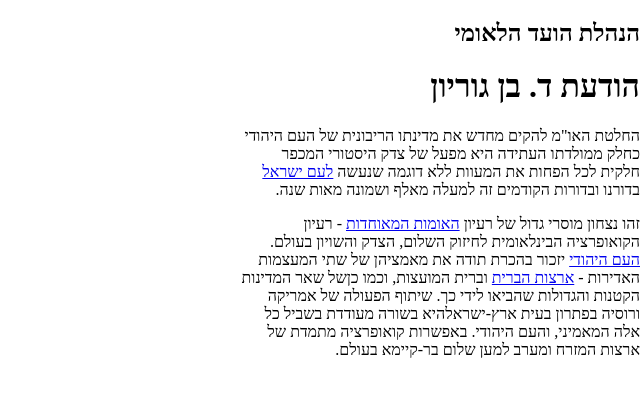
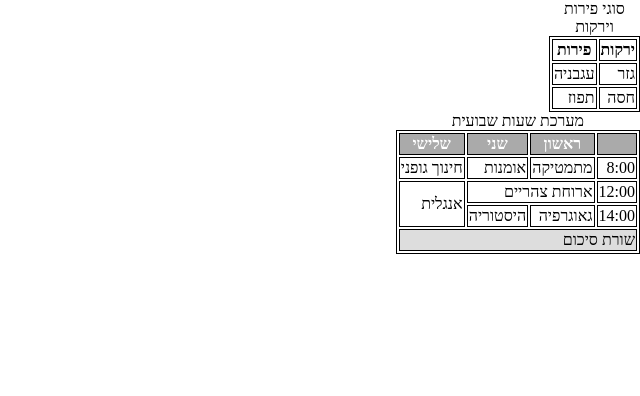
Before and after one commit to NitzanC07/html-css-practice, a plain HTML site: page index.html in a window 1280 px wide. Shown: the whole page, without its empty margins (640-1280 px from the left). Drawn offline with Linux system fonts and the light colour scheme.

Commit message:
Practice for lesson 4

```diff
--- a/index.html
+++ b/index.html
@@ -7,20 +7,59 @@
     <link rel="stylesheet" href="./styles.css" />
   </head>
   <body dir="rtl">
-    <h2>הנהלת הועד הלאומי</h2>
-    <h1>הודעת ד. בן גוריון</h1>
-    <p>
-      החלטת האו"מ להקים מחדש את מדינתו הריבונית של העם היהודי כחלק ממולדתו
-      העתידה היא מפעל של צדק היסטורי המכפר חלקית לכל הפחות את המעוות ללא דוגמה
-      שנעשה <a href="#">לעם ישראל</a> בדורנו ובדורות הקודמים זה למעלה מאלף ושמונה מאות שנה.
-    </p>
-    <p>
-      זהו נצחון מוסרי גדול של רעיון <a href="#">האומות המאוחדות</a> - רעיון הקואופרציה
-      הבינלאומית לחיזוק השלום, הצדק והשויון בעולם. <a href="#">העם היהודי</a> יזכור בהכרת תודה
-      את מאמציהן של שתי המעצמות האדירות - <a href="#">ארצות הברית</a> וברית המועצות, וכמו כןשל
-      שאר המדינות הקטנות והגדולות שהביאו לידי כך. שיתוף הפעולה של אמריקה ורוסיה
-      בפתרון בעית ארץ-ישראלהיא בשורה מעודדת בשביל כל אלה המאמיני, והעם היהודי.
-      באפשרות קואופרציה מתמדת של ארצות המזרח ומערב למען שלום בר-קיימא בעולם.
-    </p>
+    <table>
+      <caption>
+        סוגי פירות וירקות
+      </caption>
+      <tr>
+        <th>ירקות</th>
+        <th>פירות</th>
+      </tr>
+      <tr>
+        <td>גזר</td>
+        <td>עגבניה</td>
+      </tr>
+      <tr>
+        <td>חסה</td>
+        <td>תפוז</td>
+      </tr>
+    </table>
+
+    <table>
+      <caption>
+        מערכת שעות שבועית
+      </caption>
+      <thead>
+        <tr>
+          <th></th>
+          <th>ראשון</th>
+          <th>שני</th>
+          <th>שלישי</th>
+        </tr>
+      </thead>
+      <tbody>
+        <tr>
+          <td>8:00</td>
+          <td>מתמטיקה</td>
+          <td>אומנות</td>
+          <td>חינוך גופני</td>
+        </tr>
+        <tr>
+          <td>12:00</td>
+          <td colspan="2">ארוחת צהריים</td>
+          <td rowspan="2">אנגלית</td>
+        </tr>
+        <tr>
+          <td>14:00</td>
+          <td>גאוגרפיה</td>
+          <td>היסטוריה</td>
+        </tr>
+      </tbody>
+      <tfoot>
+        <tr>
+            <td colspan="4">שורת סיכום</td>
+        </tr>
+      </tfoot>
+    </table>
   </body>
 </html>
--- a/styles.css
+++ b/styles.css
@@ -8,3 +8,15 @@
 h3 {
   width: 400px;
 }
+
+table, td, th {
+    border: 1px solid #000;
+}
+
+thead {
+    background-color: #aaa;
+    color: #fff;
+}
+tfoot {
+    background-color: #ddd;
+}
```
